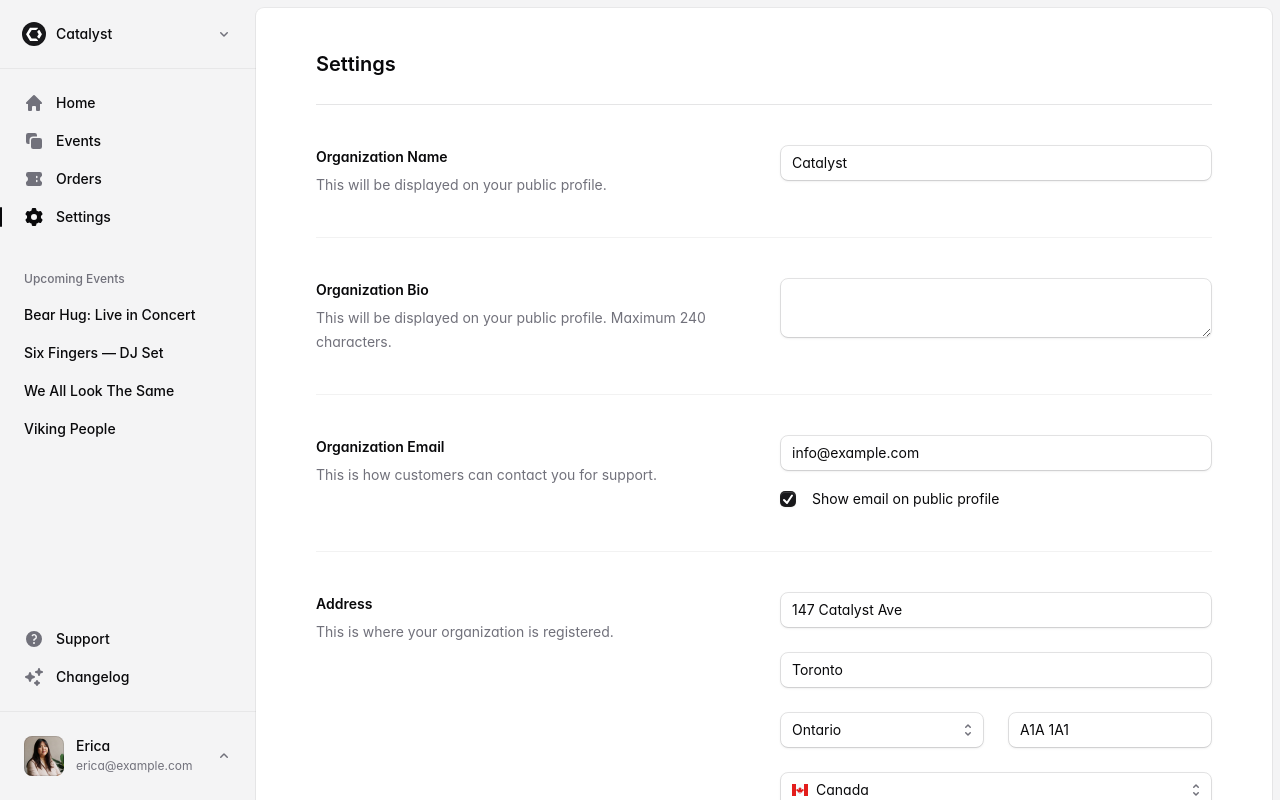
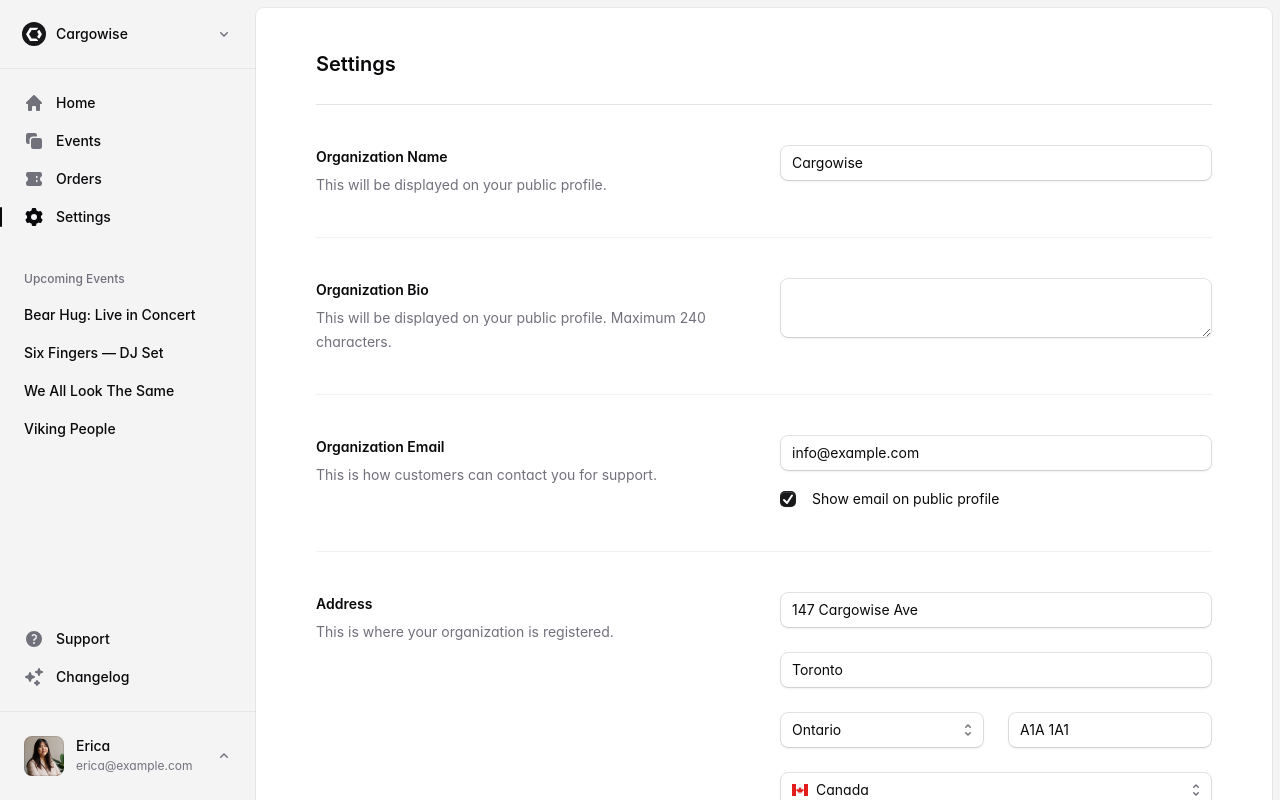
Before and after one commit to g-six/cargowise, a Next.js app: page /settings in a window 1280 px wide. Shown: the top 800 px of the page. Built offline with nearby package versions, Linux system fonts and the light colour scheme; a web font is replaced by a local one.

Commit message:
docs: update docs

```diff
--- a/src/app/(app)/application-layout.tsx
+++ b/src/app/(app)/application-layout.tsx
@@ -98,7 +98,7 @@ export function ApplicationLayout({
             <Dropdown>
               <DropdownButton as={SidebarItem}>
                 <Avatar src="/teams/catalyst.svg" />
-                <SidebarLabel>Catalyst</SidebarLabel>
+                <SidebarLabel>Cargowise</SidebarLabel>
                 <ChevronDownIcon />
               </DropdownButton>
               <DropdownMenu className="min-w-80 lg:min-w-64" anchor="bottom start">
@@ -109,7 +109,7 @@ export function ApplicationLayout({
                 <DropdownDivider />
                 <DropdownItem href="#">
                   <Avatar slot="icon" src="/teams/catalyst.svg" />
-                  <DropdownLabel>Catalyst</DropdownLabel>
+                  <DropdownLabel>Cargowise</DropdownLabel>
                 </DropdownItem>
                 <DropdownItem href="#">
                   <Avatar slot="icon" initials="BE" className="bg-purple-500 text-white" />
--- a/src/app/(app)/settings/address.tsx
+++ b/src/app/(app)/settings/address.tsx
@@ -15,7 +15,7 @@ export function Address() {
         aria-label="Street Address"
         name="address"
         placeholder="Street Address"
-        defaultValue="147 Catalyst Ave"
+        defaultValue="147 Cargowise Ave"
         className="col-span-2"
       />
       <Input aria-label="City" name="city" placeholder="City" defaultValue="Toronto" className="col-span-2" />
--- a/src/app/(app)/settings/page.tsx
+++ b/src/app/(app)/settings/page.tsx
@@ -26,7 +26,7 @@ export default function Settings() {
           <Text>This will be displayed on your public profile.</Text>
         </div>
         <div>
-          <Input aria-label="Organization Name" name="name" defaultValue="Catalyst" />
+          <Input aria-label="Organization Name" name="name" defaultValue="Cargowise" />
         </div>
       </section>
 
--- a/src/app/layout.tsx
+++ b/src/app/layout.tsx
@@ -3,8 +3,8 @@ import type { Metadata } from 'next'
 
 export const metadata: Metadata = {
   title: {
-    template: '%s - Catalyst',
-    default: 'Catalyst',
+    template: '%s - Cargowise',
+    default: 'Cargowise',
   },
   description: '',
 }
```
